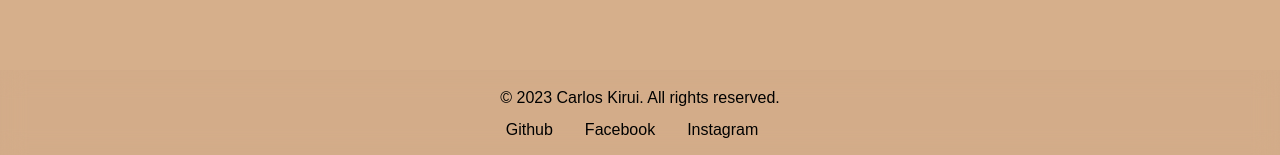
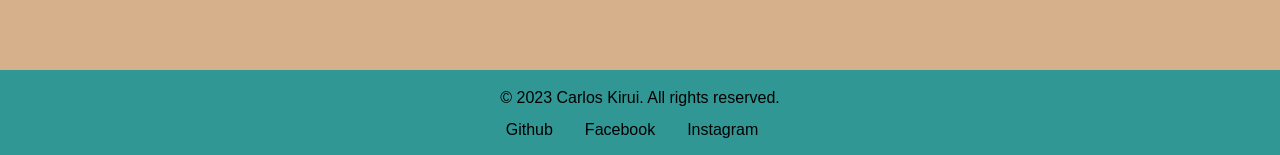
Before and after one commit to carloskim123/porfolio-site, a React (Vite) app: page / in a window 1280 px wide. Shown: the part 642-797 px from the top of the page. Built offline with nearby package versions, Linux system fonts and the light colour scheme; a web font is replaced by a local one.

Commit message:
Added some stuff

```diff
--- a/src/components/Footer.tsx
+++ b/src/components/Footer.tsx
@@ -13,7 +13,8 @@ const Footer = ():React.JSX.Element => {
             textAlign="center"
             width="100%"
             backdropFilter="blur(12px)"
-            background="rgba(0, 0, 0, 0.01)"
+            // background="rgba(0, 0, 0, 0.01)"
+
         >
             <Box>
                 <Box>
```
Also changed, not shown: data/icons/btl.svg (added).
